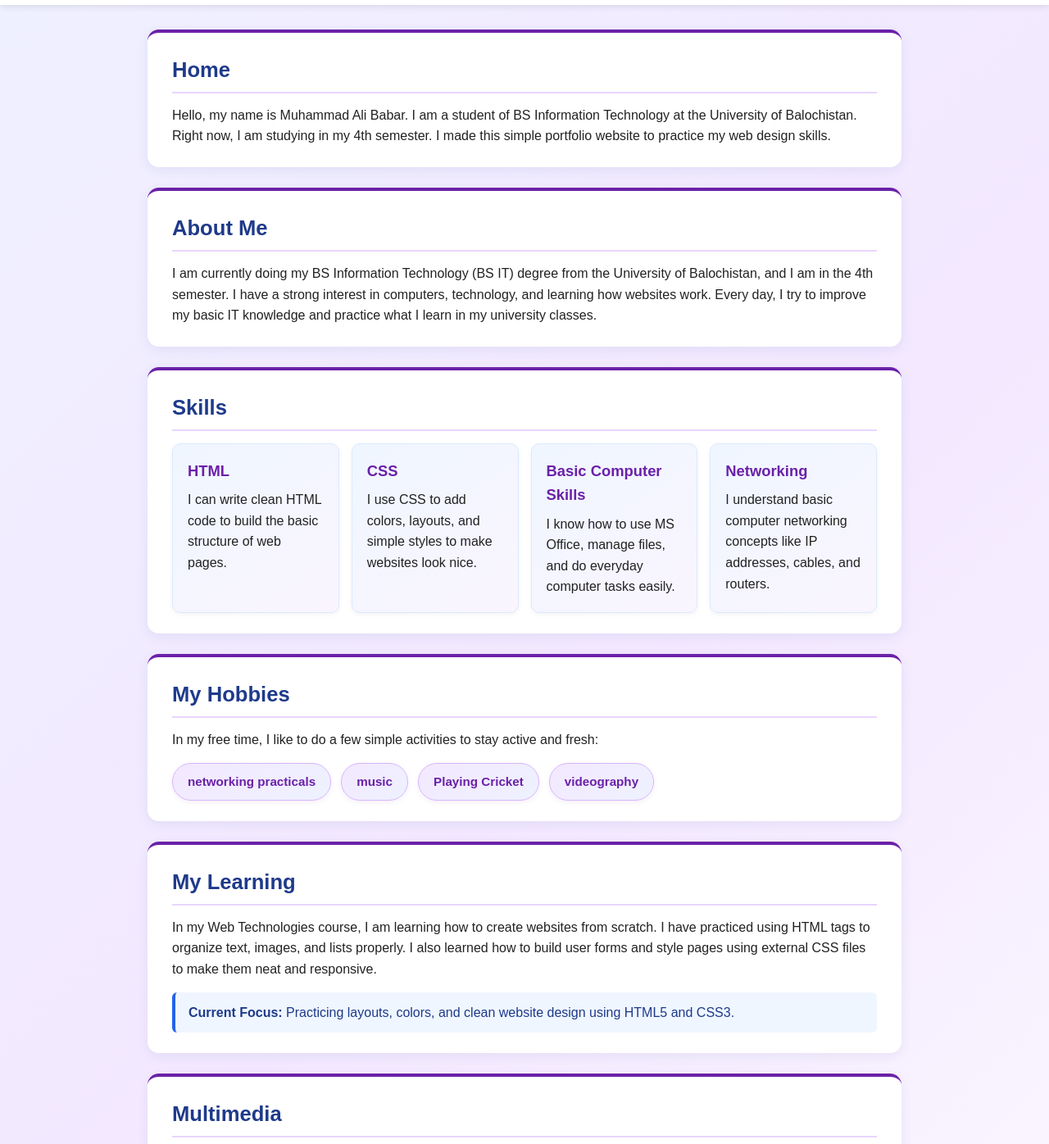
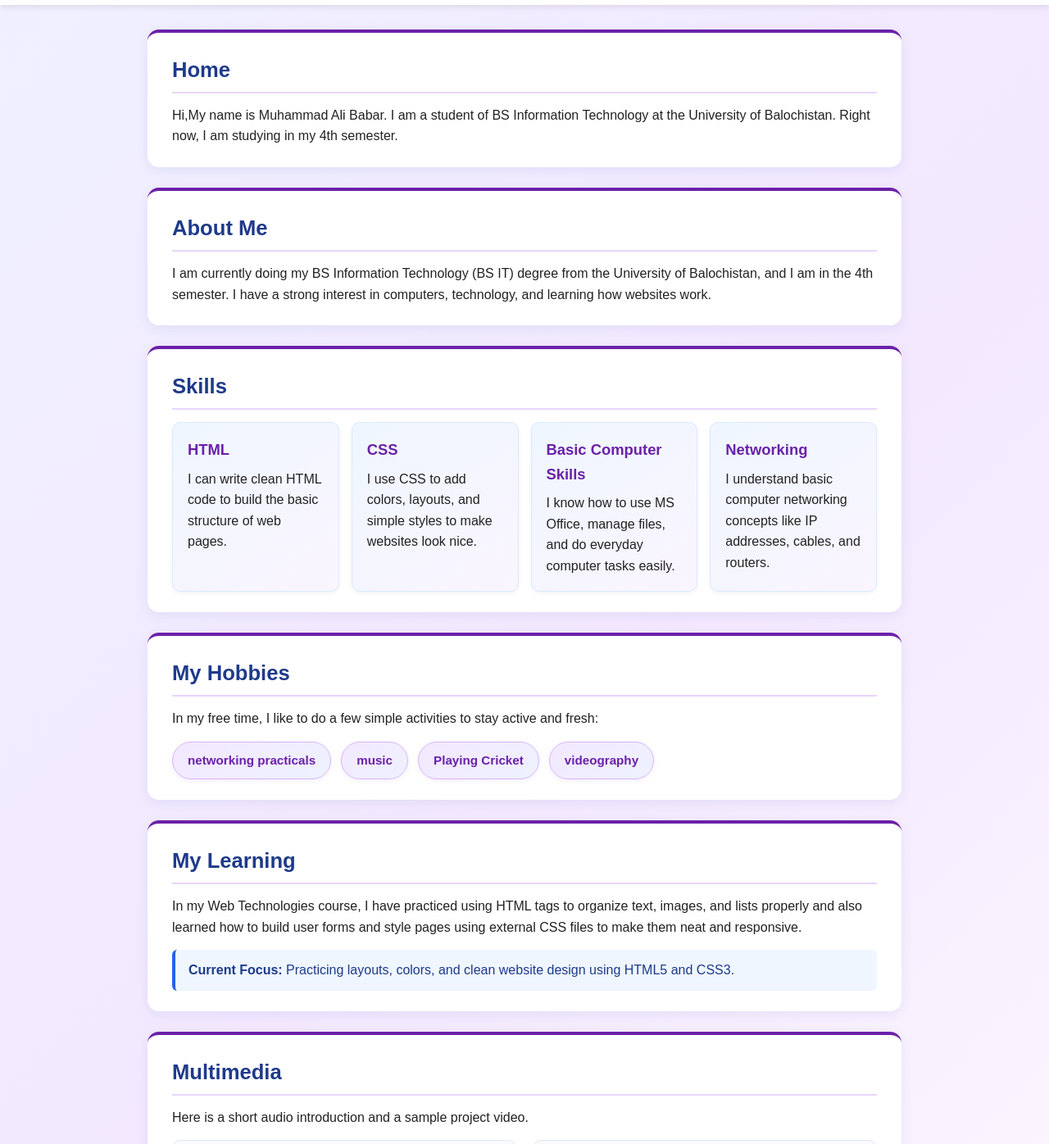
Before and after one commit to MuhammadAliBabar-dotcom/student-protfolio, a plain HTML site: page index.html in a window 1280 px wide. Shown: the part 428-1824 px from the top of the page at 82% size. Drawn offline with Linux system fonts and the light colour scheme.

Commit message:
Add files via upload

```diff
--- a/index.html
+++ b/index.html
@@ -35,12 +35,12 @@
     <main>
         <section id="home" class="card">
             <h2>Home</h2>
-            <p>Hello, my name is Muhammad Ali Babar. I am a student of BS Information Technology at the University of Balochistan. Right now, I am studying in my 4th semester. I made this simple portfolio website to practice my web design skills.</p>
+            <p>Hi,My name is Muhammad Ali Babar. I am a student of BS Information Technology at the University of Balochistan. Right now, I am studying in my 4th semester.</p>
         </section>
 
         <section id="about" class="card">
             <h2>About Me</h2>
-            <p>I am currently doing my BS Information Technology (BS IT) degree from the University of Balochistan, and I am in the 4th semester. I have a strong interest in computers, technology, and learning how websites work. Every day, I try to improve my basic IT knowledge and practice what I learn in my university classes.</p>
+            <p>I am currently doing my BS Information Technology (BS IT) degree from the University of Balochistan, and I am in the 4th semester. I have a strong interest in computers, technology, and learning how websites work.</p>
         </section>
 
         <section id="skills" class="card">
@@ -78,7 +78,7 @@
 
         <section id="learning" class="card">
             <h2>My Learning</h2>
-            <p>In my Web Technologies course, I am learning how to create websites from scratch. I have practiced using HTML tags to organize text, images, and lists properly. I also learned how to build user forms and style pages using external CSS files to make them neat and responsive.</p>
+            <p>In my Web Technologies course, I have practiced using HTML tags to organize text, images, and lists properly and  also learned how to build user forms and style pages using external CSS files to make them neat and responsive.</p>
             <aside class="study-note">
                 <p><strong>Current Focus:</strong> Practicing layouts, colors, and clean website design using HTML5 and CSS3.</p>
             </aside>
```
